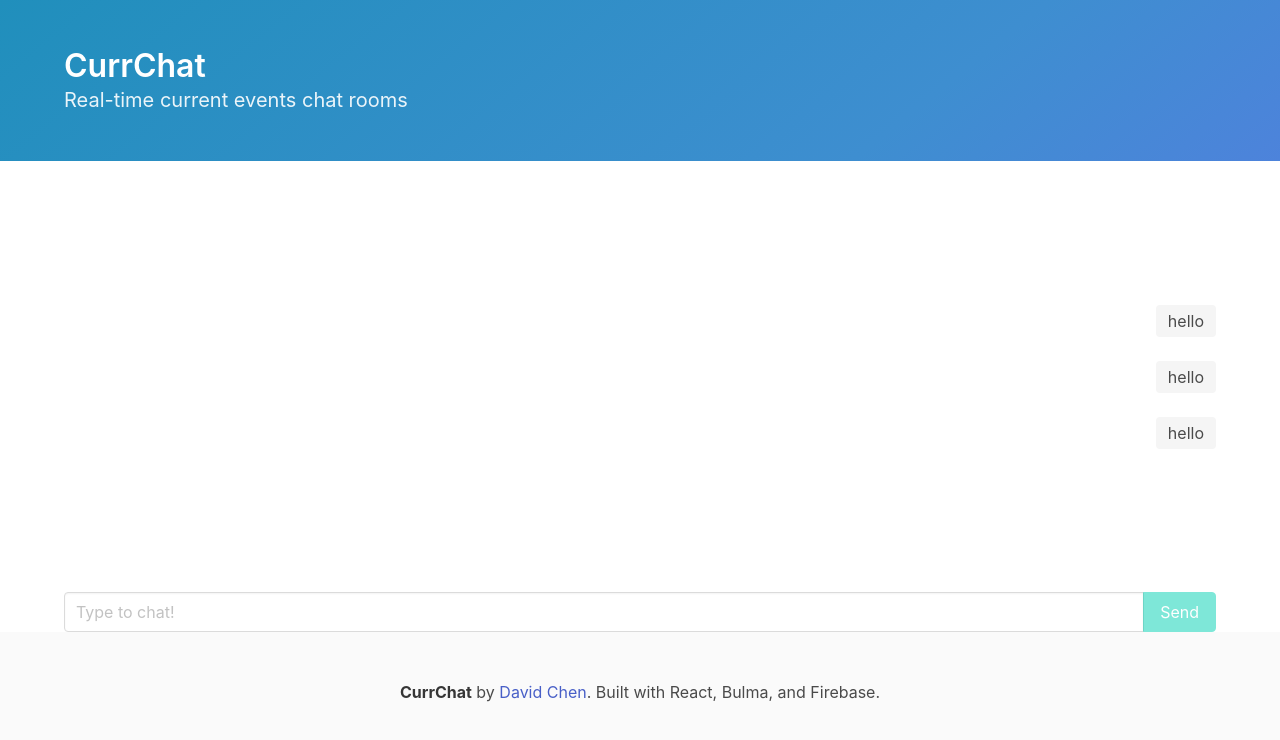
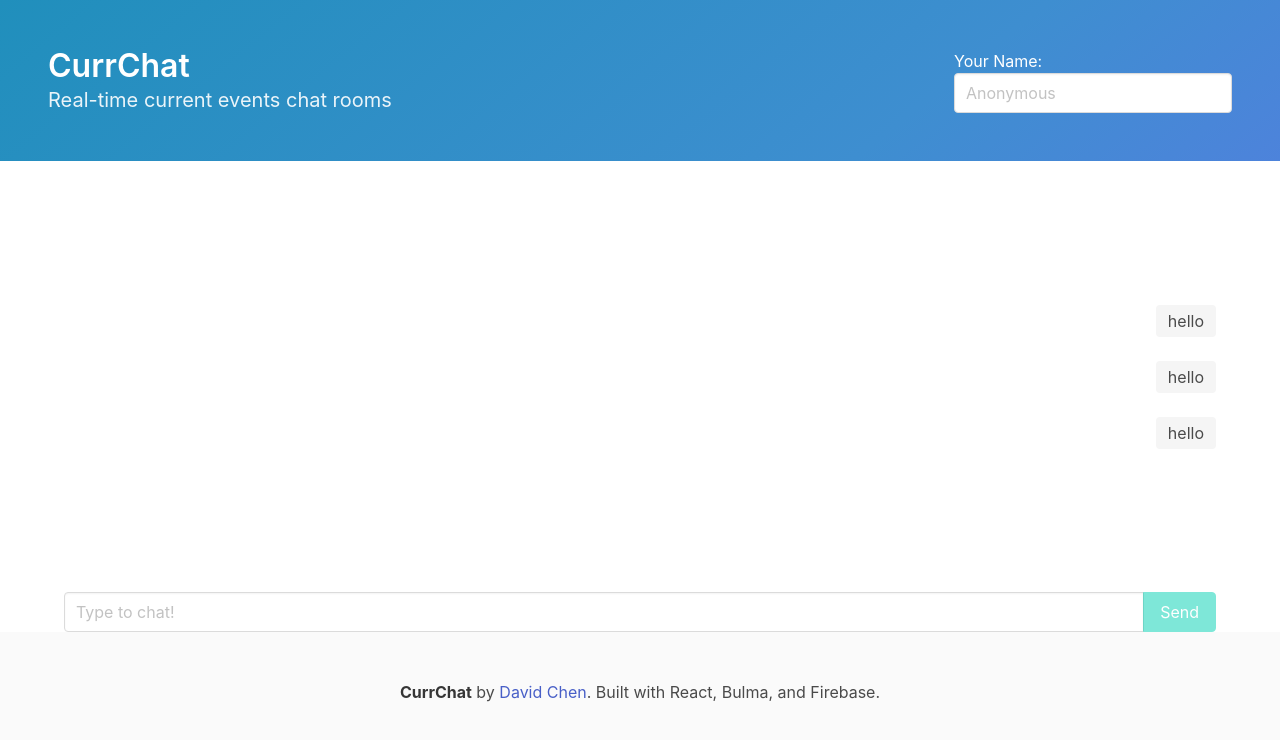
Before and after one commit to dchen327/curr-chat, a React (Create React App) app: page / in a window 1280 px wide. Shown: the top 740 px of the page. Built offline with nearby package versions, Linux system fonts and the light colour scheme; no server answers.

Commit message:
refactor app

```diff
--- a/package.json
+++ b/package.json
@@ -12,6 +12,7 @@
     "@types/react-dom": "^17.0.9",
     "bulma": "^0.9.3",
     "firebase": "^8.8.0",
+    "local-storage": "^2.0.0",
     "react": "^17.0.2",
     "react-dom": "^17.0.2",
     "react-firebase-hooks": "^3.0.4",
--- a/src/App.tsx
+++ b/src/App.tsx
@@ -1,9 +1,12 @@
 import React from "react";
 import "bulma/css/bulma.min.css";
+import firebase from "firebase/app";
+import ls from "local-storage";
+
 import ChatMessages from "./ChatMessages";
 import MessageInput from "./MessageInput";
-import firebase from "firebase/app";
 
+function App() {
   const firebaseConfig = {
     apiKey: process.env.REACT_APP_FIREBASE_API_KEY,
     authDomain: process.env.REACT_APP_FIREBASE_AUTH_DOMAIN,
@@ -19,16 +22,23 @@
     firebase.initializeApp(firebaseConfig);
   }
 
-function App() {
   return (
     <>
       <section className="hero is-fullheight">
         <div className="hero-head">
           <div className="hero is-info is-bold">
+            <div className="columns">
               <div className="hero-body">
-              <div className="container">
+                <div className="column is-three-quarters">
                   <p className="title">CurrChat</p>
-                <p className="subtitle">Real-time current events chat rooms</p>
+                  <p className="subtitle">
+                    Real-time current events chat rooms
+                  </p>
+                </div>
+                <div className="column">
+                  <label className="text">Your Name:</label>
+                  <input className="input" placeholder="Anonymous"></input>
+                </div>
               </div>
             </div>
           </div>
```
Also changed, not shown: 1 other file (tests, documents, lock files or other folders). Lines whose indentation alone changed are shown as unchanged.
